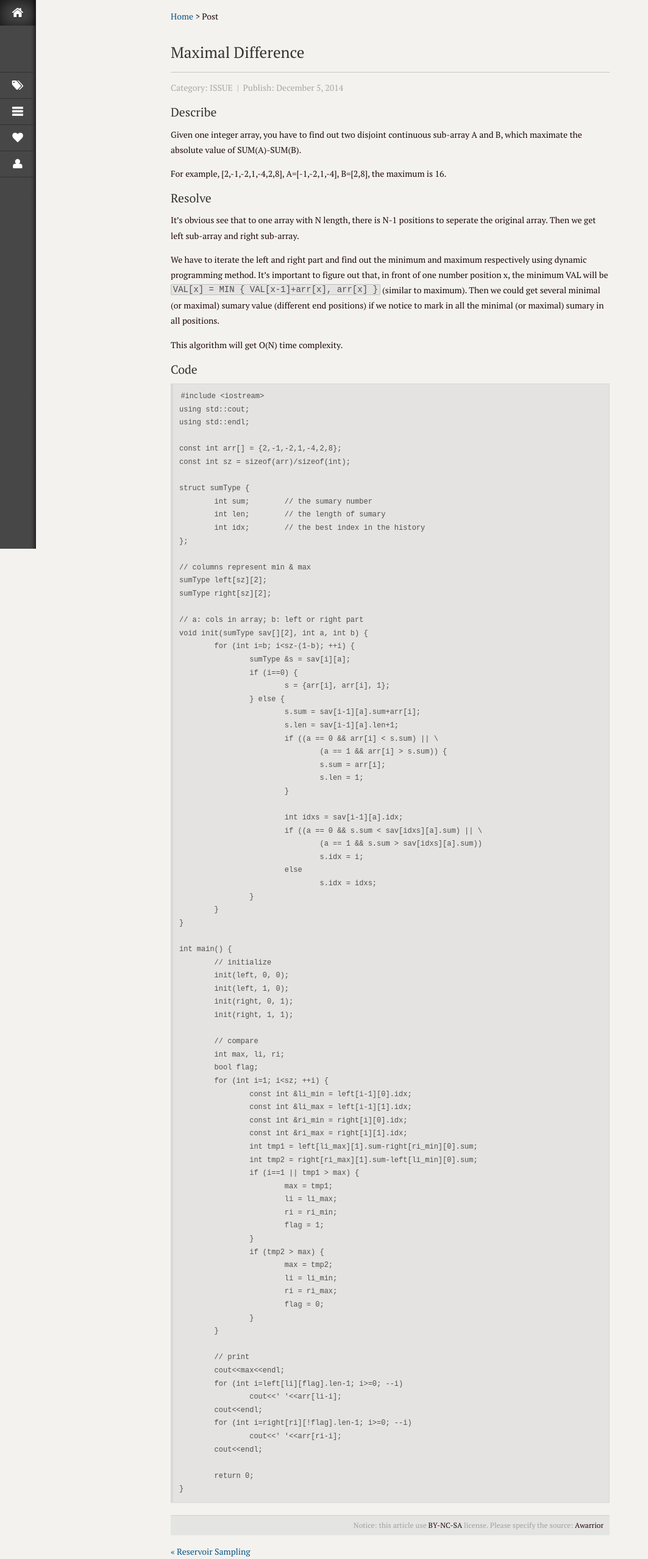
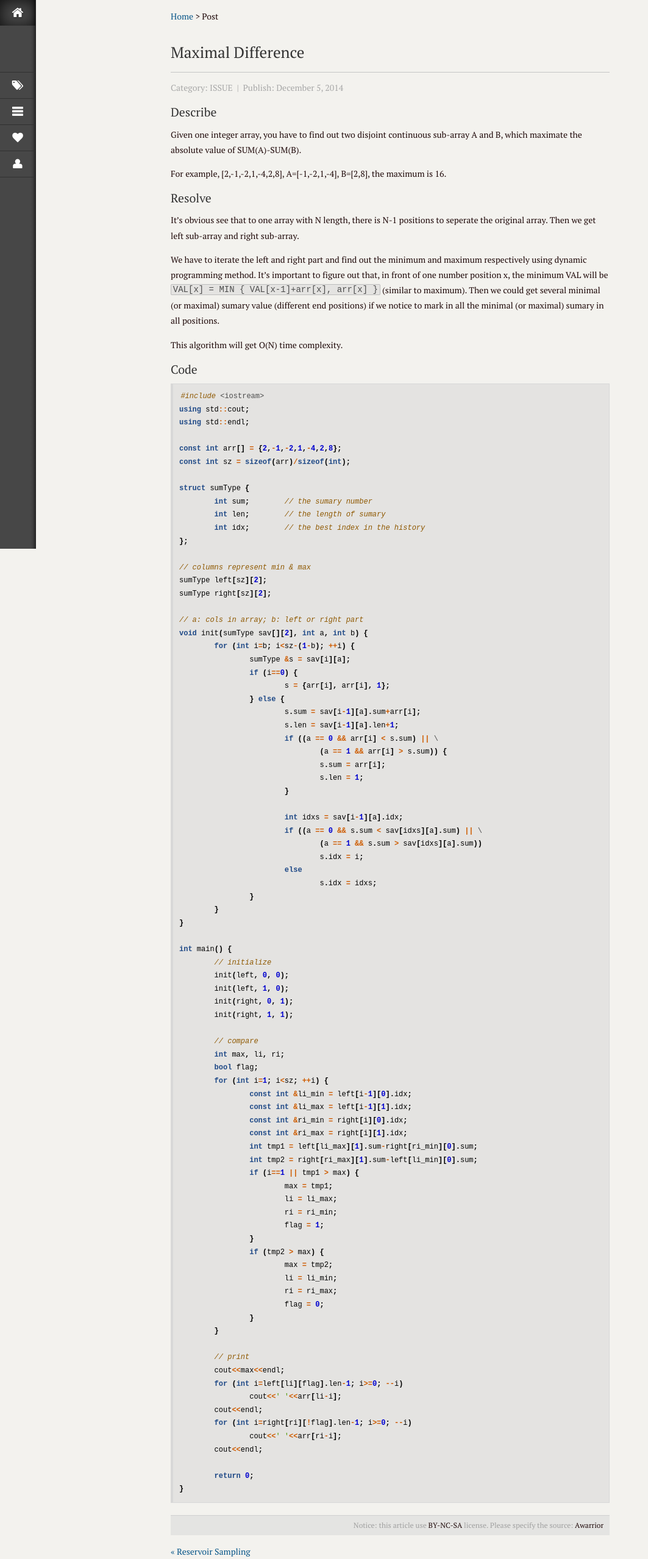
Before and after one commit to awarrior/awarrior.github.io, a Jekyll site: the page built from _posts/2014-12-5-maximal-difference.md, in a window 1280 px wide. Shown: the whole page at 61% size, without its empty margins (0-1063 px from the left). Built offline with Jekyll 4.4.1, drawn with Linux system fonts in a browser that asks for light colours.

Commit message:
add code style

```diff
--- a/_layouts/default.html
+++ b/_layouts/default.html
@@ -15,6 +15,7 @@
     <meta name="keywords" content="{{ page.keywords | join: ',' }}" />
 	<meta name="viewport" content="width=device-width, initial-scale=1.0">
     <link rel="stylesheet" type="text/css" media="all" href="{{ site.url }}/static/style.css" />
+    <link rel="stylesheet" type="text/css" media="all" href="{{ site.url }}/static/pygments.css" />
     <!--[if lt IE 9]>
     <script src="{{ site.url }}/static/js/html5.js" type="text/javascript"></script>
     <![endif]-->
--- a/_posts/2014-12-5-maximal-difference.md
+++ b/_posts/2014-12-5-maximal-difference.md
@@ -21,87 +21,89 @@ This algorithm will get O(N) time complexity.
 
 ### Code
 
-	#include <iostream>
-	using std::cout;
-	using std::endl;
+{% highlight c++ %}
+#include <iostream>
+using std::cout;
+using std::endl;
 
-	const int arr[] = {2,-1,-2,1,-4,2,8};
-	const int sz = sizeof(arr)/sizeof(int);
+const int arr[] = {2,-1,-2,1,-4,2,8};
+const int sz = sizeof(arr)/sizeof(int);
 
-	struct sumType {
-		int sum;	// the sumary number
-		int len;	// the length of sumary
-		int idx;	// the best index in the history
-	};
+struct sumType {
+	int sum;	// the sumary number
+	int len;	// the length of sumary
+	int idx;	// the best index in the history
+};
 
-	// columns represent min & max
-	sumType left[sz][2];
-	sumType right[sz][2];
+// columns represent min & max
+sumType left[sz][2];
+sumType right[sz][2];
 
-	// a: cols in array; b: left or right part
-	void init(sumType sav[][2], int a, int b) {
-		for (int i=b; i<sz-(1-b); ++i) {
-			sumType &s = sav[i][a];
-			if (i==0) {
-				s = {arr[i], arr[i], 1};
-			} else {
-				s.sum = sav[i-1][a].sum+arr[i];
-				s.len = sav[i-1][a].len+1;
-				if ((a == 0 && arr[i] < s.sum) || \
-					(a == 1 && arr[i] > s.sum)) {
-					s.sum = arr[i];
-					s.len = 1;
-				}
+// a: cols in array; b: left or right part
+void init(sumType sav[][2], int a, int b) {
+	for (int i=b; i<sz-(1-b); ++i) {
+		sumType &s = sav[i][a];
+		if (i==0) {
+			s = {arr[i], arr[i], 1};
+		} else {
+			s.sum = sav[i-1][a].sum+arr[i];
+			s.len = sav[i-1][a].len+1;
+			if ((a == 0 && arr[i] < s.sum) || \
+				(a == 1 && arr[i] > s.sum)) {
+				s.sum = arr[i];
+				s.len = 1;
+			}
 
-				int idxs = sav[i-1][a].idx;
-				if ((a == 0 && s.sum < sav[idxs][a].sum) || \
-					(a == 1 && s.sum > sav[idxs][a].sum))
-					s.idx = i;
-				else
-					s.idx = idxs;
-			}
+			int idxs = sav[i-1][a].idx;
+			if ((a == 0 && s.sum < sav[idxs][a].sum) || \
+				(a == 1 && s.sum > sav[idxs][a].sum))
+				s.idx = i;
+			else
+				s.idx = idxs;
+		}
+	}
+}
+
+int main() {
+	// initialize
+	init(left, 0, 0);
+	init(left, 1, 0);
+	init(right, 0, 1);
+	init(right, 1, 1);
+
+	// compare
+	int max, li, ri;
+	bool flag;
+	for (int i=1; i<sz; ++i) {
+		const int &li_min = left[i-1][0].idx;
+		const int &li_max = left[i-1][1].idx;
+		const int &ri_min = right[i][0].idx;
+		const int &ri_max = right[i][1].idx;
+		int tmp1 = left[li_max][1].sum-right[ri_min][0].sum;
+		int tmp2 = right[ri_max][1].sum-left[li_min][0].sum;
+		if (i==1 || tmp1 > max) {
+			max = tmp1;
+			li = li_max;
+			ri = ri_min;
+			flag = 1;
+		}
+		if (tmp2 > max) {
+			max = tmp2;
+			li = li_min;
+			ri = ri_max;
+			flag = 0;
 		}
 	}
 
-	int main() {
-		// initialize
-		init(left, 0, 0);
-		init(left, 1, 0);
-		init(right, 0, 1);
-		init(right, 1, 1);
+	// print
+	cout<<max<<endl;
+	for (int i=left[li][flag].len-1; i>=0; --i)
+		cout<<' '<<arr[li-i];
+	cout<<endl;
+	for (int i=right[ri][!flag].len-1; i>=0; --i)
+		cout<<' '<<arr[ri-i];
+	cout<<endl;
 
-		// compare
-		int max, li, ri;
-		bool flag;
-		for (int i=1; i<sz; ++i) {
-			const int &li_min = left[i-1][0].idx;
-			const int &li_max = left[i-1][1].idx;
-			const int &ri_min = right[i][0].idx;
-			const int &ri_max = right[i][1].idx;
-			int tmp1 = left[li_max][1].sum-right[ri_min][0].sum;
-			int tmp2 = right[ri_max][1].sum-left[li_min][0].sum;
-			if (i==1 || tmp1 > max) {
-				max = tmp1;
-				li = li_max;
-				ri = ri_min;
-				flag = 1;
-			}
-			if (tmp2 > max) {
-				max = tmp2;
-				li = li_min;
-				ri = ri_max;
-				flag = 0;
-			}
-		}
-
-		// print
-		cout<<max<<endl;
-		for (int i=left[li][flag].len-1; i>=0; --i)
-			cout<<' '<<arr[li-i];
-		cout<<endl;
-		for (int i=right[ri][!flag].len-1; i>=0; --i)
-			cout<<' '<<arr[ri-i];
-		cout<<endl;
-
-		return 0;
-	}
+	return 0;
+}
+{% endhighlight %}
--- a/links.html
+++ b/links.html
@@ -16,6 +16,7 @@ keywords:
 	<ul>
 	<li><a href="https://github.com/awarrior">my github</a></li>
 	<li><a href="https://app.yinxiang.com/Home.action">evernote homepage</a></li>
+	<li><a href="http://jekyllrb.com/docs/home/">jekyll documentation</a></li>
 	<li><a href="http://daringfireball.net/projects/markdown/syntax">markdown syntax</a></li>
 	</ul>
 </article>
--- /dev/null
+++ b/static/pygments.css
@@ -0,0 +1,70 @@
+.hll { background-color: #ffffcc }
+.c { color: #8f5902; font-style: italic } /* Comment */
+.err { color: #a40000; border: 1px solid #ef2929 } /* Error */
+.g { color: #000000 } /* Generic */
+.k { color: #204a87; font-weight: bold } /* Keyword */
+.l { color: #000000 } /* Literal */
+.n { color: #000000 } /* Name */
+.o { color: #ce5c00; font-weight: bold } /* Operator */
+.x { color: #000000 } /* Other */
+.p { color: #000000; font-weight: bold } /* Punctuation */
+.cm { color: #8f5902; font-style: italic } /* Comment.Multiline */
+.cp { color: #8f5902; font-style: italic } /* Comment.Preproc */
+.c1 { color: #8f5902; font-style: italic } /* Comment.Single */
+.cs { color: #8f5902; font-style: italic } /* Comment.Special */
+.gd { color: #a40000 } /* Generic.Deleted */
+.ge { color: #000000; font-style: italic } /* Generic.Emph */
+.gr { color: #ef2929 } /* Generic.Error */
+.gh { color: #000080; font-weight: bold } /* Generic.Heading */
+.gi { color: #00A000 } /* Generic.Inserted */
+.go { color: #000000; font-style: italic } /* Generic.Output */
+.gp { color: #8f5902 } /* Generic.Prompt */
+.gs { color: #000000; font-weight: bold } /* Generic.Strong */
+.gu { color: #800080; font-weight: bold } /* Generic.Subheading */
+.gt { color: #a40000; font-weight: bold } /* Generic.Traceback */
+.kc { color: #204a87; font-weight: bold } /* Keyword.Constant */
+.kd { color: #204a87; font-weight: bold } /* Keyword.Declaration */
+.kn { color: #204a87; font-weight: bold } /* Keyword.Namespace */
+.kp { color: #204a87; font-weight: bold } /* Keyword.Pseudo */
+.kr { color: #204a87; font-weight: bold } /* Keyword.Reserved */
+.kt { color: #204a87; font-weight: bold } /* Keyword.Type */
+.ld { color: #000000 } /* Literal.Date */
+.m { color: #0000cf; font-weight: bold } /* Literal.Number */
+.s { color: #4e9a06 } /* Literal.String */
+.na { color: #c4a000 } /* Name.Attribute */
+.nb { color: #204a87 } /* Name.Builtin */
+.nc { color: #000000 } /* Name.Class */
+.no { color: #000000 } /* Name.Constant */
+.nd { color: #5c35cc; font-weight: bold } /* Name.Decorator */
+.ni { color: #ce5c00 } /* Name.Entity */
+.ne { color: #cc0000; font-weight: bold } /* Name.Exception */
+.nf { color: #000000 } /* Name.Function */
+.nl { color: #f57900 } /* Name.Label */
+.nn { color: #000000 } /* Name.Namespace */
+.nx { color: #000000 } /* Name.Other */
+.py { color: #000000 } /* Name.Property */
+.nt { color: #204a87; font-weight: bold } /* Name.Tag */
+.nv { color: #000000 } /* Name.Variable */
+.ow { color: #204a87; font-weight: bold } /* Operator.Word */
+.w { color: #f8f8f8; text-decoration: underline } /* Text.Whitespace */
+.mb { color: #0000cf; font-weight: bold } /* Literal.Number.Bin */
+.mf { color: #0000cf; font-weight: bold } /* Literal.Number.Float */
+.mh { color: #0000cf; font-weight: bold } /* Literal.Number.Hex */
+.mi { color: #0000cf; font-weight: bold } /* Literal.Number.Integer */
+.mo { color: #0000cf; font-weight: bold } /* Literal.Number.Oct */
+.sb { color: #4e9a06 } /* Literal.String.Backtick */
+.sc { color: #4e9a06 } /* Literal.String.Char */
+.sd { color: #8f5902; font-style: italic } /* Literal.String.Doc */
+.s2 { color: #4e9a06 } /* Literal.String.Double */
+.se { color: #4e9a06 } /* Literal.String.Escape */
+.sh { color: #4e9a06 } /* Literal.String.Heredoc */
+.si { color: #4e9a06 } /* Literal.String.Interpol */
+.sx { color: #4e9a06 } /* Literal.String.Other */
+.sr { color: #4e9a06 } /* Literal.String.Regex */
+.s1 { color: #4e9a06 } /* Literal.String.Single */
+.ss { color: #4e9a06 } /* Literal.String.Symbol */
+.bp { color: #3465a4 } /* Name.Builtin.Pseudo */
+.vc { color: #000000 } /* Name.Variable.Class */
+.vg { color: #000000 } /* Name.Variable.Global */
+.vi { color: #000000 } /* Name.Variable.Instance */
+.il { color: #0000cf; font-weight: bold } /* Literal.Number.Integer.Long */
```
Also changed, not shown: 12 other files.
